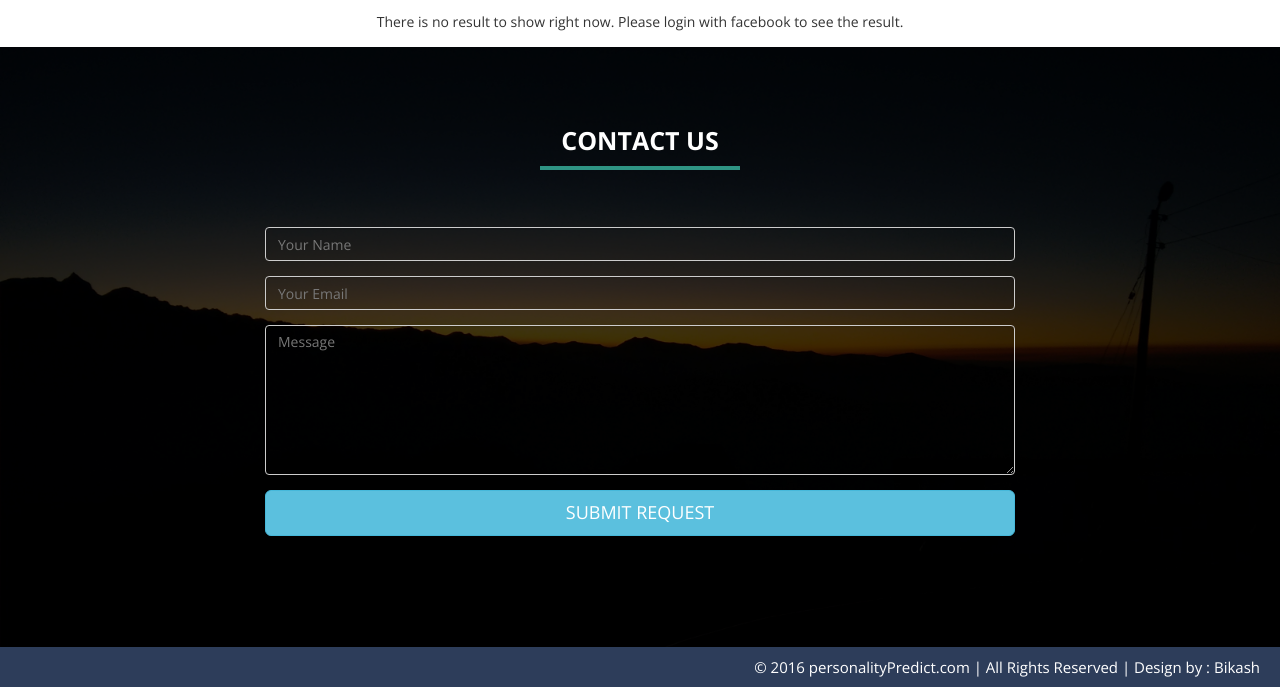
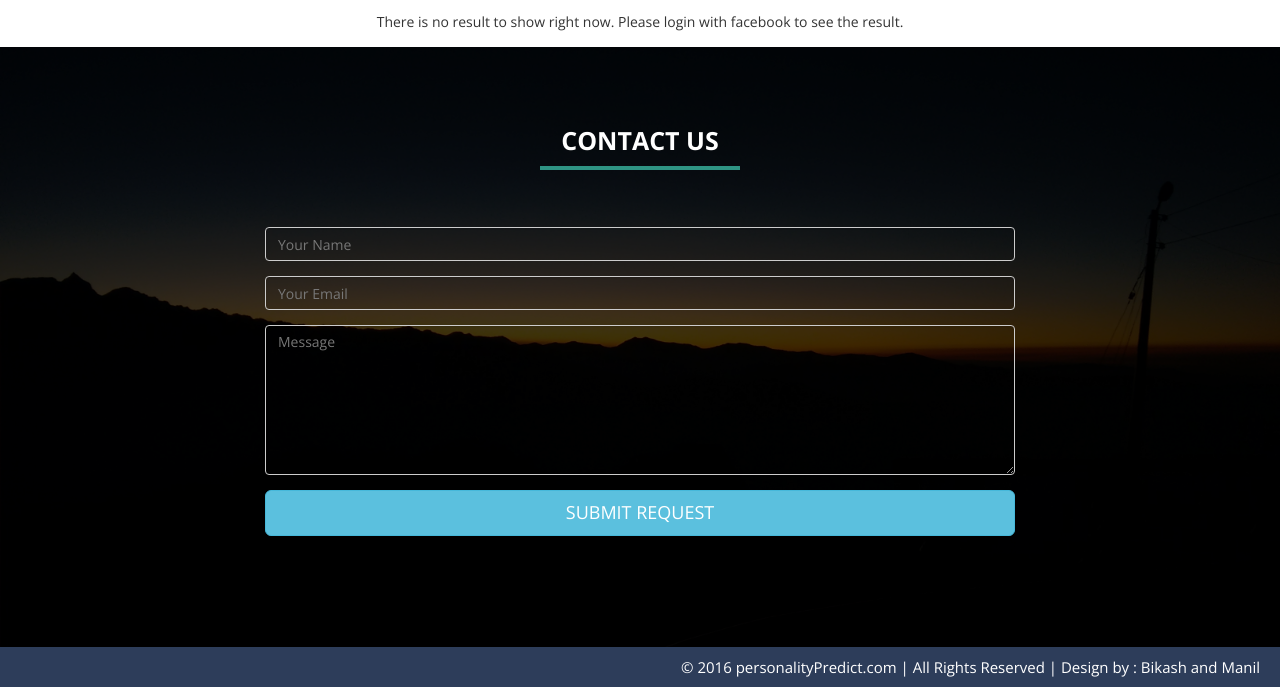
Before and after one commit to shrestha-bikash/Personality-Prediction, a plain HTML site: page index folder/index.html in a window 1280 px wide. Shown: the part 781-1468 px from the top of the page. Drawn offline with nearby package versions, Linux system fonts and the light colour scheme.

Commit message:
some changes in index file

```diff
--- a/index folder/index.html
+++ b/index folder/index.html
@@ -160,7 +160,7 @@
 
      <!-- CONTACT SECTION END-->
     <div id="footer">
-          &copy 2016 personalityPredict.com | All Rights Reserved |  <a href="http://binarytheme.com" style="color: #fff" target="_blank">Design by : Bikash</a>
+          &copy 2016 personalityPredict.com | All Rights Reserved |  <a href="http://binarytheme.com" style="color: #fff" target="_blank">Design by : Bikash and Manil</a>
     </div>
      <!-- FOOTER SECTION END-->
 
```
